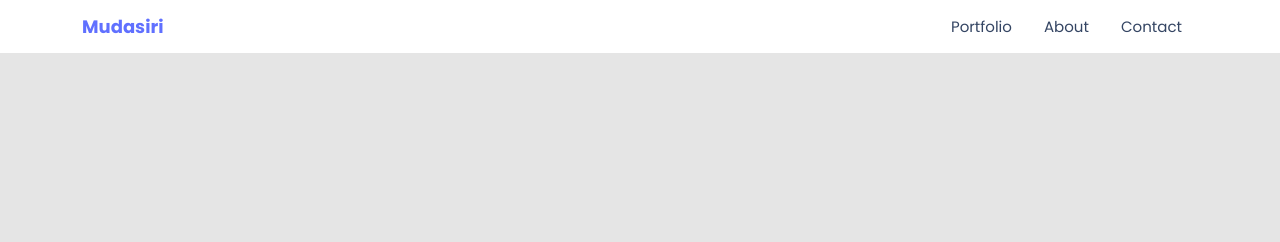
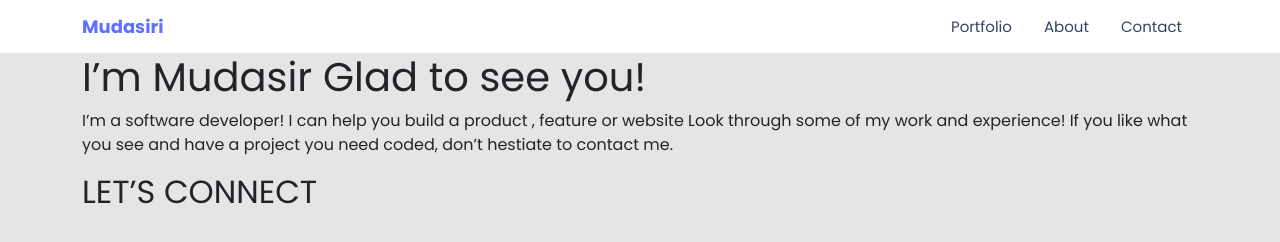
Before and after one commit to mudasiri/portfolio-bootstrap-version, a website: page index.htm in a window 1280 px wide. Drawn offline with nearby package versions, Linux system fonts and the light colour scheme.

Commit message:
added-bootstrap-icons-cdn

```diff
--- a/index.htm
+++ b/index.htm
@@ -5,6 +5,7 @@
     <meta http-equiv="X-UA-Compatible" content="IE=edge">
     <meta name="viewport" content="width=device-width, initial-scale=1.0">
     <title>Mudasir Portfolio</title>
+    <link rel="stylesheet" href="https://cdn.jsdelivr.net/npm/bootstrap-icons@1.9.1/font/bootstrap-icons.css">
     <link href="https://cdn.jsdelivr.net/npm/bootstrap@5.2.1/dist/css/bootstrap.min.css" rel="stylesheet" integrity="sha384-iYQeCzEYFbKjA/T2uDLTpkwGzCiq6soy8tYaI1GyVh/UjpbCx/TYkiZhlZB6+fzT" crossorigin="anonymous">
     <link rel="stylesheet" href="style.css">
 </head>
@@ -25,6 +26,16 @@
         </ul>
         </div>
     </header>
+
+    <section>
+        <div class="container">
+            <h1>I’m Mudasir
+                Glad to see you!</h1>
+                <p>I’m a software developer! I can help you build a product , feature or website Look through some of my work and experience! If you like what you see and have a project you need coded, don’t hestiate to contact me.</p>
+                <h2>LET’S CONNECT</h2>
+
+            </div>
+    </section>
 <script src="https://cdn.jsdelivr.net/npm/@popperjs/core@2.11.6/dist/umd/popper.min.js" integrity="sha384-oBqDVmMz9ATKxIep9tiCxS/Z9fNfEXiDAYTujMAeBAsjFuCZSmKbSSUnQlmh/jp3" crossorigin="anonymous"></script>
 <script src="https://cdn.jsdelivr.net/npm/bootstrap@5.2.1/dist/js/bootstrap.min.js" integrity="sha384-7VPbUDkoPSGFnVtYi0QogXtr74QeVeeIs99Qfg5YCF+TidwNdjvaKZX19NZ/e6oz" crossorigin="anonymous"></script>
 </body>
```
